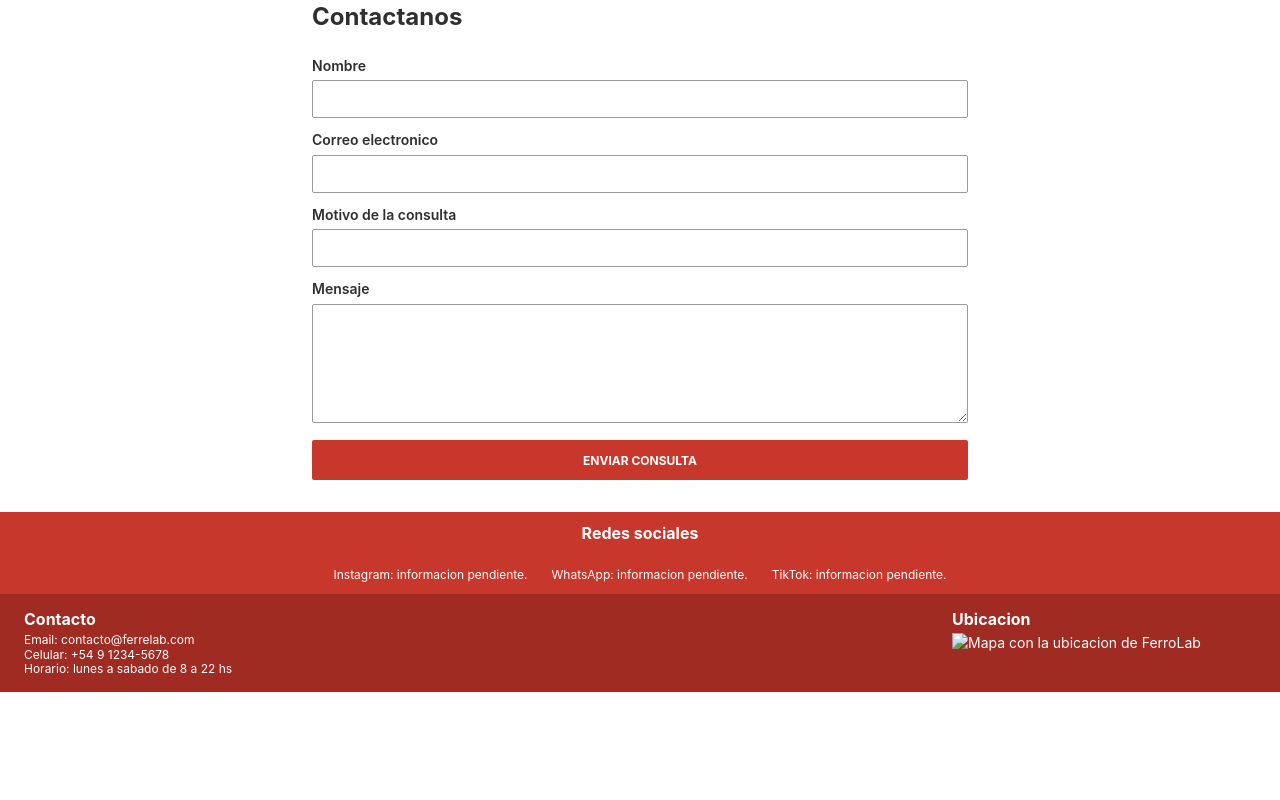
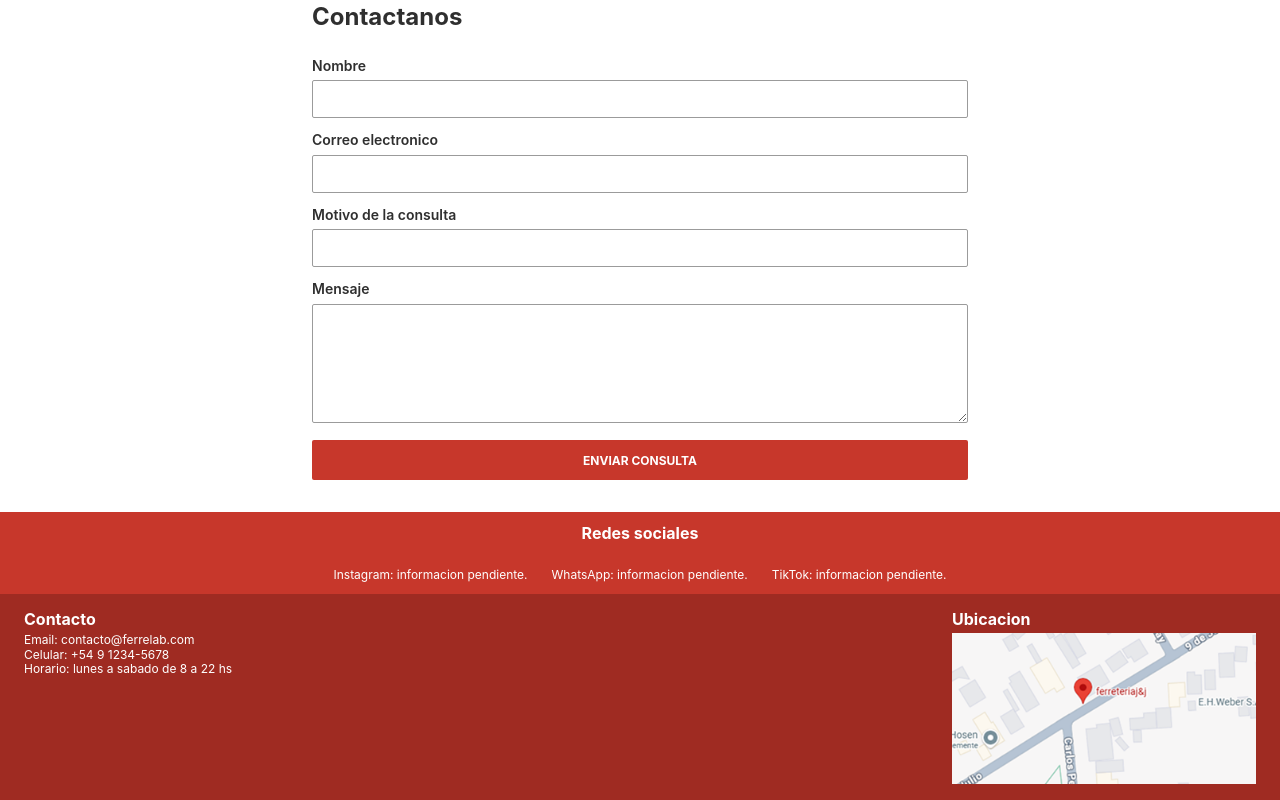
Before and after one commit to angelgc9107-lgtm/ProyectoFerreteria_GRP05, a plain HTML site: page index.html in a window 1280 px wide. Shown: the part 3339-4139 px from the top of the page. Before the commit the page ends 4031 px from the top, so only its background shows below. Drawn offline with Linux system fonts and the light colour scheme.

Commit message:
Commit - Corrección de la ubicación del png del mapa en el archivo index

```diff
--- a/index.html
+++ b/index.html
@@ -282,7 +282,7 @@
         </section>
         <section aria-labelledby="direccion">
             <h2 id="direccion">Ubicacion</h2>
-            <img src="img/Ubicacion.png" alt="Mapa con la ubicacion de FerroLab">
+            <img src="assets/images/ubicacion.png" alt="Mapa con la ubicacion de FerroLab">
         </section>
     </footer>
 </body>
```
